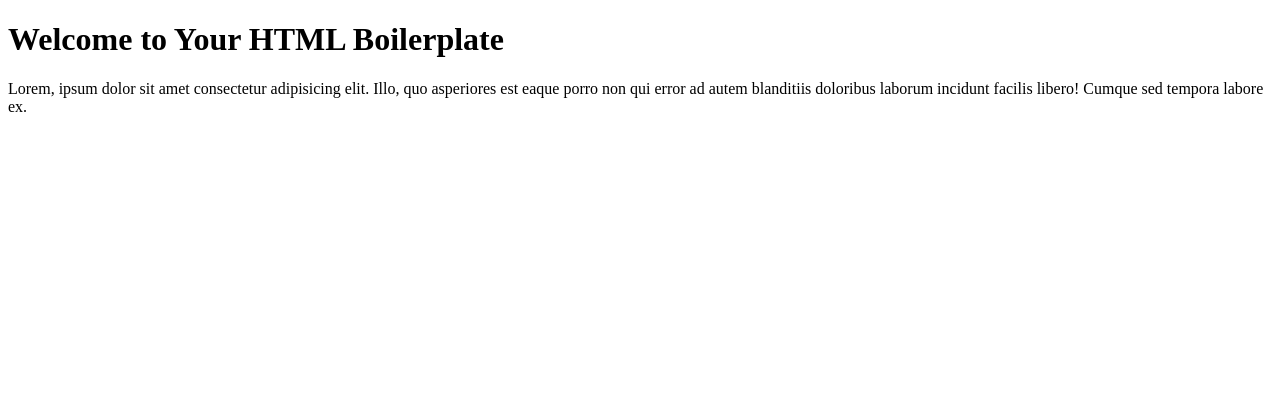
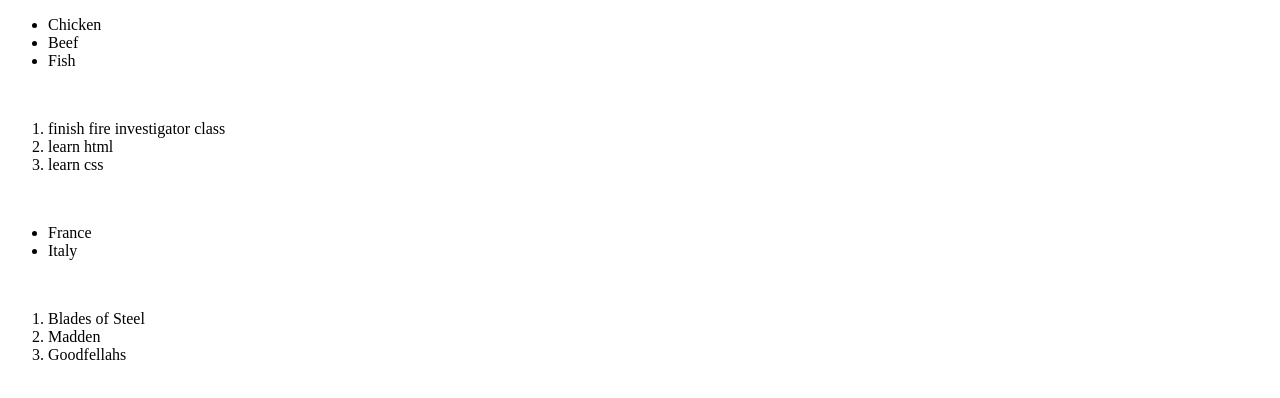
Before and after one commit to EffinDuff/git_test, a plain HTML site: page html-boilerplate/index.html in a window 1280 px wide. Drawn offline with Linux system fonts and the light colour scheme.

Commit message:
Replaced text with ordered lists

```diff
--- a/html-boilerplate/index.html
+++ b/html-boilerplate/index.html
@@ -6,7 +6,27 @@
     <title>HTML Boilerplate</title>
 </head>
 <body>
-    <h1>Welcome to Your HTML Boilerplate</h1>
-    <p>Lorem, ipsum dolor sit amet consectetur adipisicing elit. Illo, quo asperiores est eaque porro non qui error ad autem blanditiis doloribus laborum incidunt facilis libero! Cumque sed tempora labore ex.</p>
+<ul>
+    <li>Chicken</li>
+    <li>Beef</li>
+    <li>Fish</li>
+</ul>
+<br>
+<ol>
+    <li>finish fire investigator class</li>
+    <li>learn html</li>
+    <li>learn css</li>
+</ol>
+<br>
+<ul>
+    <li>France</li>
+    <li>Italy</li>
+</ul>
+<br>
+<ol>
+    <li>Blades of Steel</li>
+    <li>Madden</li>
+    <li>Goodfellahs</li>
+</ol>
 </body>
 </html>
```
